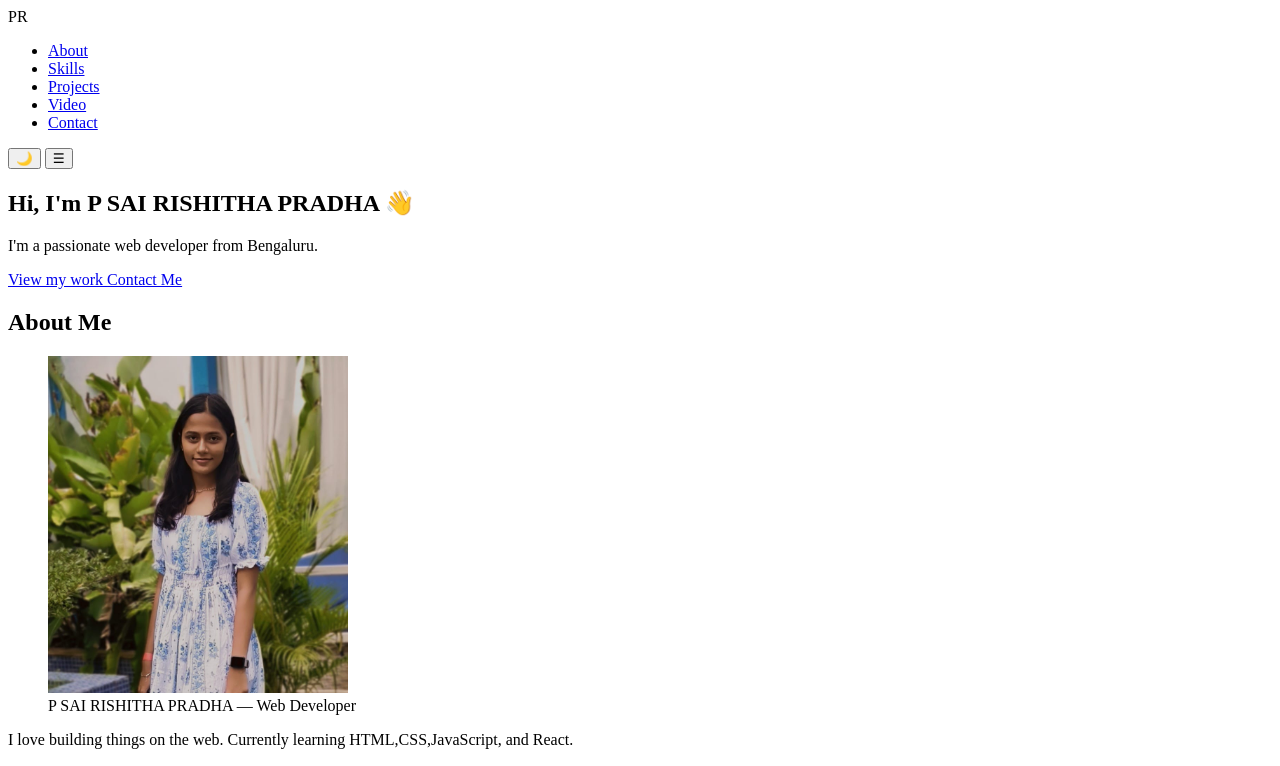
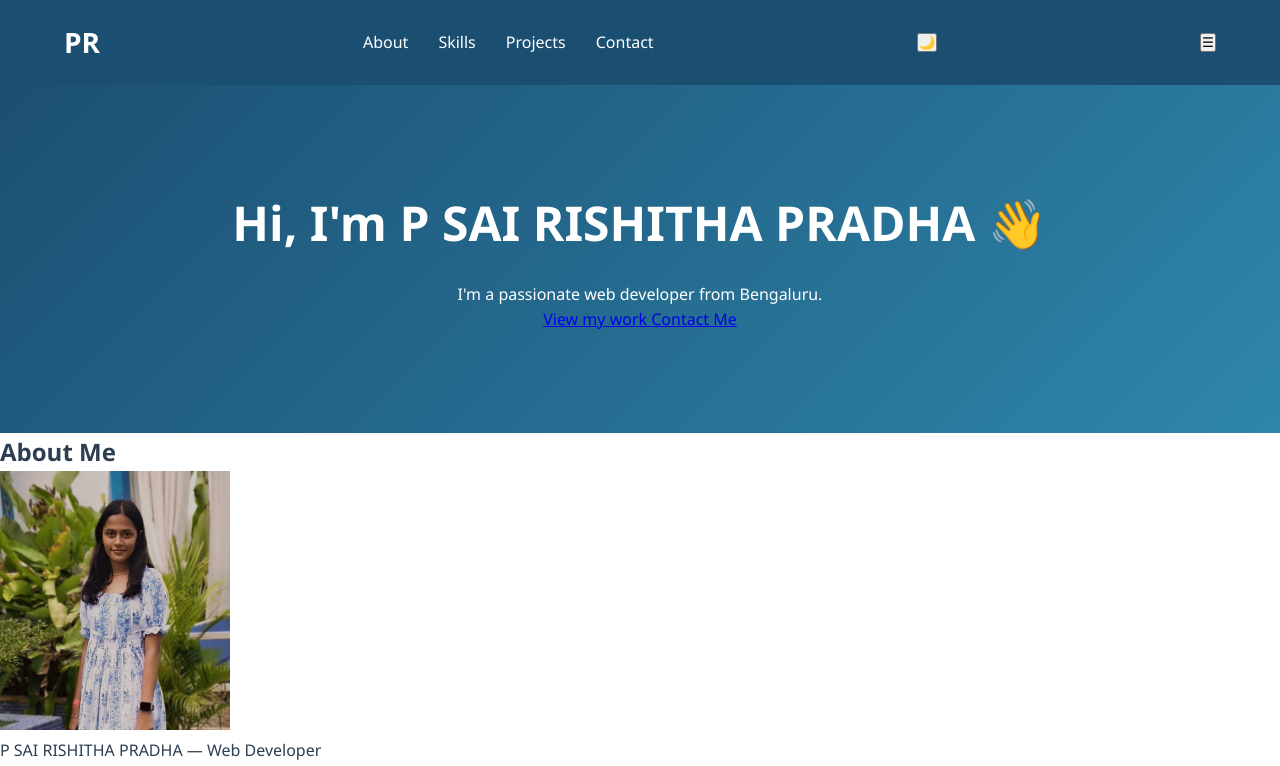
Before and after one commit to psairishitha2007-lang/My-Portfolio, a plain HTML site: page index.html in a window 1280 px wide. Shown: the top 766 px of the page. Drawn offline with Linux system fonts and the light colour scheme; a script that the page names is missing.

Commit message:
Day 5 changes

```diff
--- a/index.html
+++ b/index.html
@@ -25,7 +25,6 @@
             <li><a href="#about">About</a></li>
             <li><a href="#skills">Skills</a></li>
             <li><a href="#projects">Projects</a></li>
-            <li><a href="#video">Video</a></li>
             <li><a href="#contact">Contact</a></li>
         </ul>
 
@@ -86,7 +85,7 @@
 
             <img src="images/profile.jpeg"
                  alt="P SAI RISHITHA PRADHA profile photo"
-                 width="300">
+                 width="230">
 
             <figcaption>
                 P SAI RISHITHA PRADHA — Web Developer
@@ -195,20 +194,6 @@
 
     </div>
 
-</section>
-<!-- VIDEO SECTION -->
-<section id="video">
-    <h2>Project Demo</h2>
-
-    <iframe
-        width="560"
-        height="315"
-        src="https://www.youtube.com/embed/ktoYUycRXTA"
-        title="YouTube video player"
-        frameborder="0"
-        allowfullscreen
-        sandbox="allow-same-origin allow-scripts">
-    </iframe>
 </section>
 
 <!-- CONTACT SECTION -->
--- /dev/null
+++ b/styles.css
@@ -0,0 +1,76 @@
+/* styles.css - Start styling your potfolio website here */
+/* === RESET & BASE === */
+*{
+    margin: 0;
+    padding: 0;
+    box-sizing: border-box;
+}
+/* CSS Custom Properties (variables) - DRY Principle */
+:root {
+    --primary: #1B4F72;
+    --accent: #F18F01;
+    --text: #2C3E50;
+    --light: #F4F6F8;
+    --white: #FFFFFF;
+    --font-main: 'Segoe UI', Tahoma, Geneva, Verdana, sans-serif;
+
+}
+body {
+    font-family: var(--font-main);
+    color: var(--text);
+    line-height: 1.6;
+    background-color: var(--white);
+}
+/* NAVIGATION */
+.site-header{
+    position: sticky;
+    top: 0;
+    z-index: 1000;
+    background: var(--primary);
+    transition: background 0.3s ease, box-shadow 0.3s ease; /*Day 9*/
+}
+.navbar {
+    display: flex;
+    justify-content: space-between;
+    align-items: center;
+    padding: 20px 5%;
+
+}
+.logo{
+    font-size: 28px;
+    font-weight: bold;
+    color: var(--white);
+}
+.nav-links {
+    list-style: none;
+    display: flex;
+    gap: 30px;
+}
+.nav-links a {
+    color: var(--white);
+    text-decoration: none;
+    font-weight: 500;
+    transition: color 0.3s;
+}
+.nav-links a:hover {
+    color: var(--accent);
+
+}
+.nav-links a.active{
+    color: var(--accent);
+    font-weight: bold;
+    border-bottom: 2px solid var(--accent);
+}
+
+/* HERO SECTION */
+.hero-section {
+    text-align: center;
+    background: linear-gradient(135deg, var(--primary), #2E86AB);
+    color: var(--white);
+    padding: 100px 5%;
+}
+.hero-section h1 {
+    font-size: 3rem;
+    margin-bottom: 20px;
+
+}
```
Also changed, not shown: unit.html (added).
